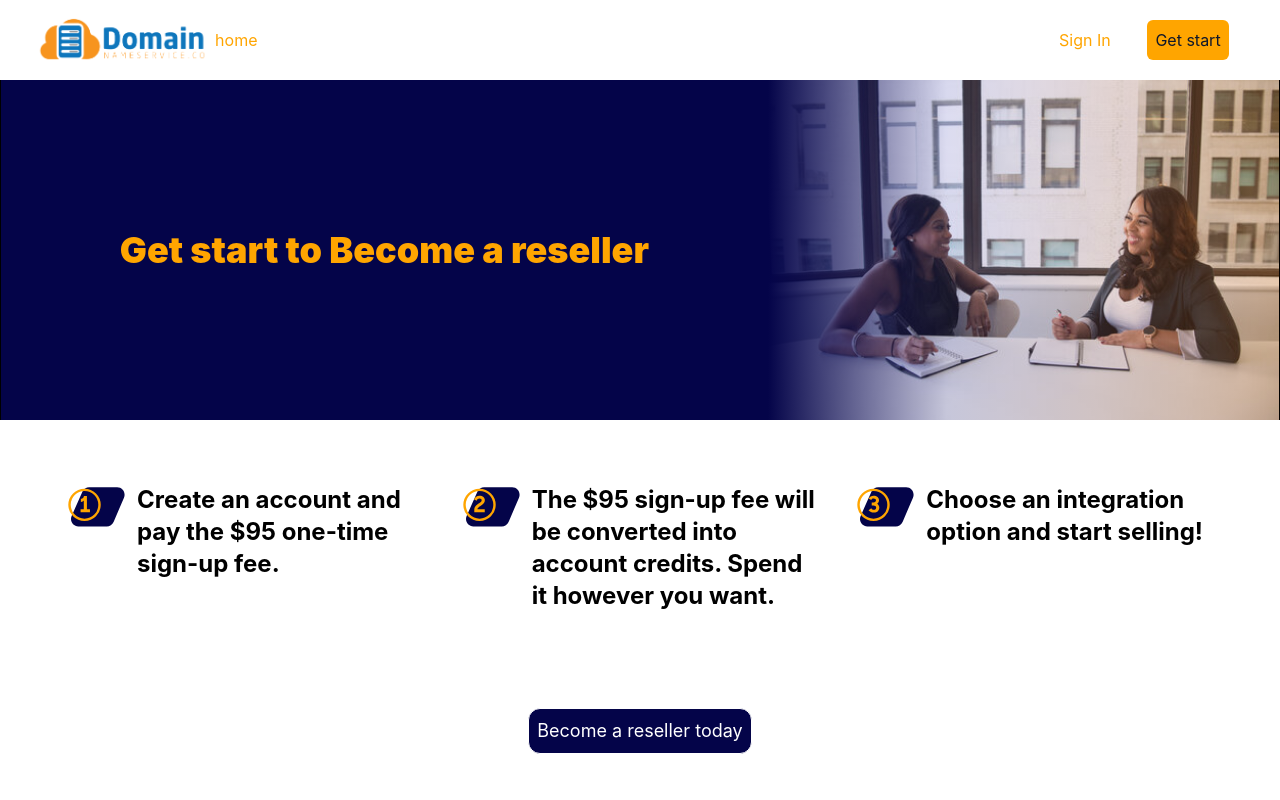
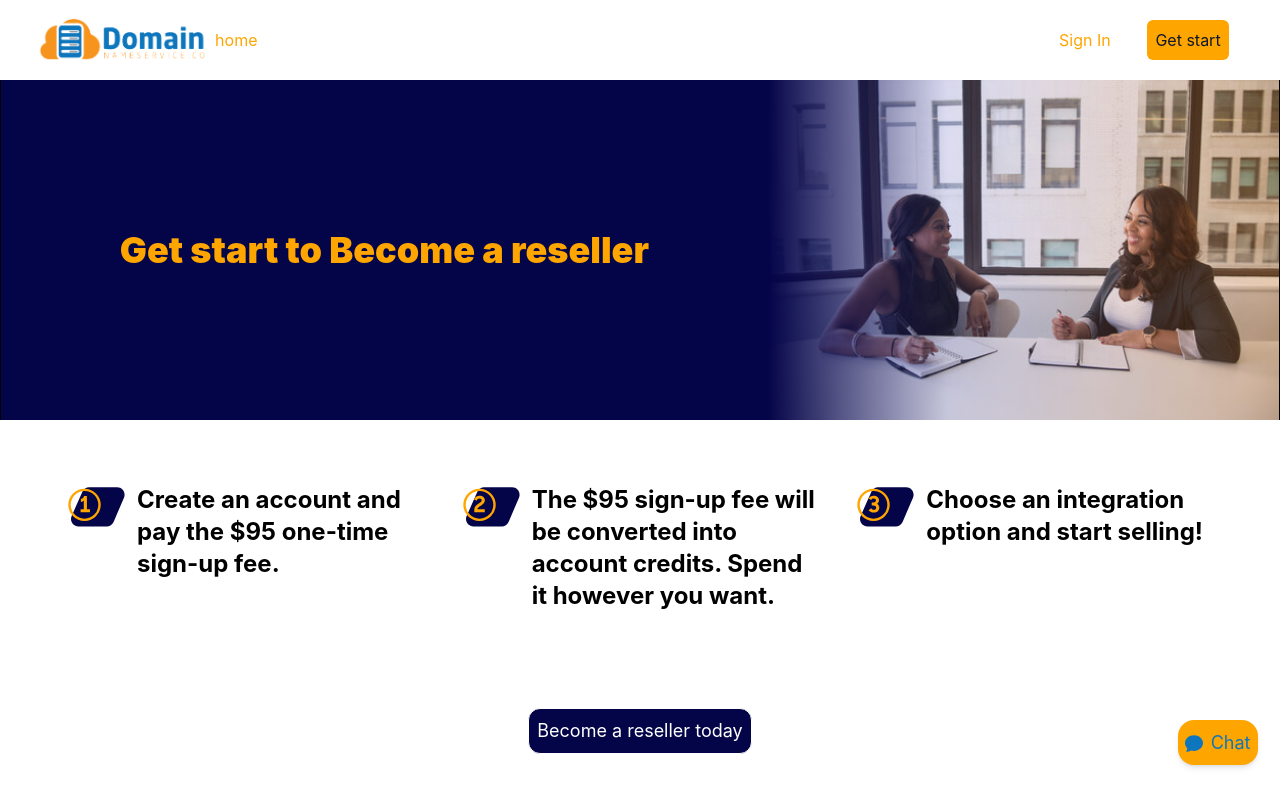
Before and after one commit to GhislainMitahi/sell-domain, a React (Create React App) app: page /count in a window 1280 px wide. Shown: the top 800 px of the page. Built offline with nearby package versions, Linux system fonts and the light colour scheme.

Commit message:
add chat btn on footer

```diff
--- a/src/components/Footer/Footer.js
+++ b/src/components/Footer/Footer.js
@@ -1,6 +1,7 @@
 import React from 'react';
 import Btn from '../../cors/Button/Button';
 import logo from '../../images/log.png';
+import { BsChatFill } from "react-icons/bs";
 
 const Footer = () => {
 
@@ -78,6 +79,12 @@ const Footer = () => {
                     </div>
                 </section>
             </div>
+            <div className="fixed top-[90%] left-[92%]  text-[#0e76bc] text-lg bg-[orange] rounded-2xl shadow-md">
+                    <ul className="flex justify-center items-center gap-2 h-[45px] w-[80px] ">
+                        <li className=""><BsChatFill/></li>
+                        <li className="">Chat</li>
+                    </ul>
+                </div>
         </>
     );
 };
```
